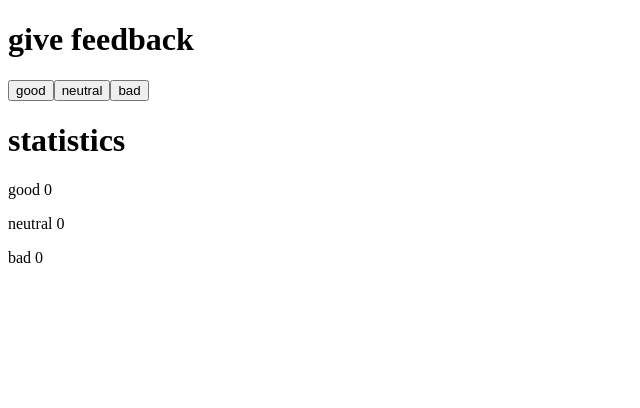
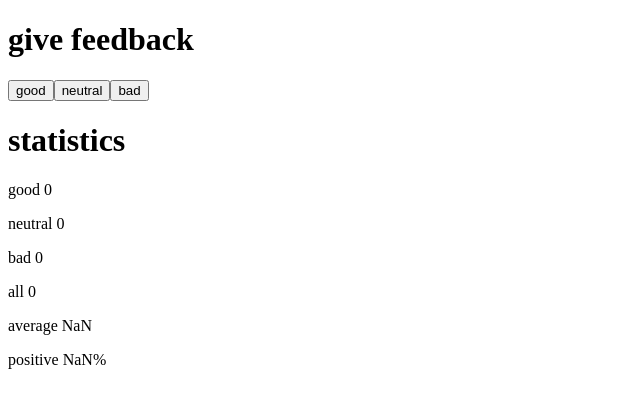
Before and after one commit to xPolydeuces/Full-Stack-Open-2022, a React (Create React App) app in the folder part1/unicafe/: page / in a window 1280 px wide. Shown: the top 408 px of the page, without its empty margins (0-640 px from the left). Built offline with nearby package versions, Linux system fonts and the light colour scheme.

Commit message:
unicafe step2

```diff
--- a/part1/unicafe/src/App.js
+++ b/part1/unicafe/src/App.js
@@ -11,6 +11,7 @@ const App = () => {
   const [good, setGood] = useState(0)
   const [neutral, setNeutral] = useState(0)
   const [bad, setBad] = useState(0)
+  const all = good + neutral + bad
 
   return (
     <div>
@@ -22,6 +23,9 @@ const App = () => {
       <p>good {good}</p>
       <p>neutral {neutral}</p>
       <p>bad {bad}</p>
+      <p>all {good+neutral+bad}</p>
+      <p>average {(good-bad)/all}</p>
+      <p>positive {good/all*100 + '%'}</p>
     </div>
   )
 }
```
